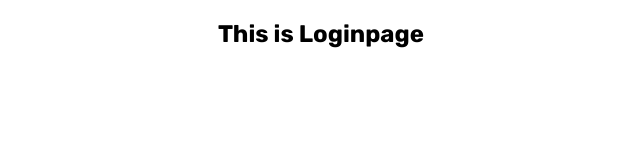
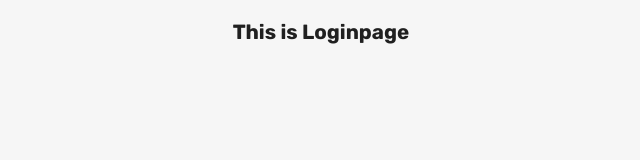
Before and after one commit to Apu-Emdad/Sapphire-23-client, a React (Create React App) app: page / in a window 1280 px wide. Shown: the top 160 px of the page, without its empty margins (319-959 px from the left). Built offline with nearby package versions, Linux system fonts and the light colour scheme.

Commit message:
"app.js modified"

```diff
--- a/src/App.jsx
+++ b/src/App.jsx
@@ -13,27 +13,8 @@ import { themeSettings } from "./theme";
 
 function App() {
   const mode = useSelector((state) => state.mode);
-
-  return (
-    <div className="App">
-      <Router>
-        <Routes>
-          <Route path="/" element={<LoginPage />} />
-          <Route path="/home" element={<HomePage />} />
-          <Route path="/profile/:userId" element={<ProfilePage />} />
-        </Routes>
-      </Router>
-    </div>
-  );
-}
-
-export default App;
-
-/*
-function App() {
-  const mode = useSelector((state) => state.mode);
   const theme = useMemo(() => createTheme(themeSettings(mode)), [mode]);
-  const isAuth = Boolean(useSelector((state) => state.token));
+  // const isAuth = Boolean(useSelector((state) => state.token));
   return (
     <div className="App">
       <Router>
@@ -50,4 +31,4 @@ function App() {
   );
 }
 
- */
+export default App;
```
